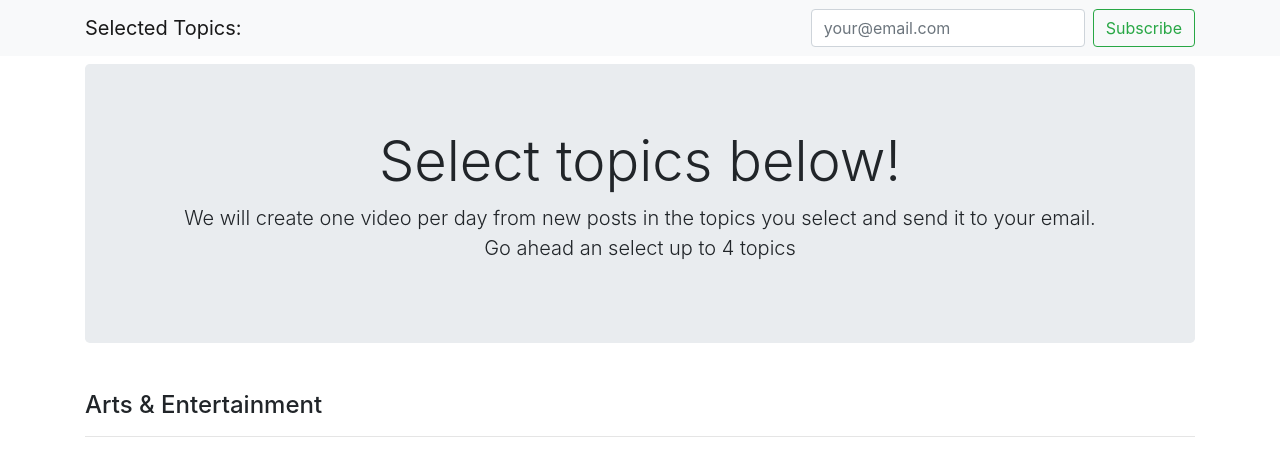
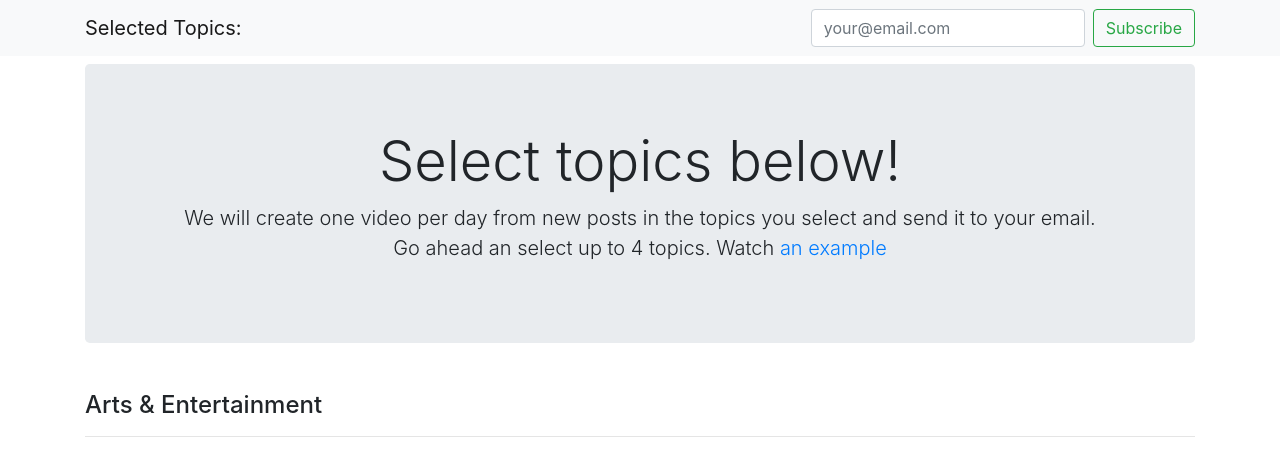
Before and after one commit to jonathanmv/medium-to-youtube-lambda, a website: page website/index.html in a window 1280 px wide. Shown: the top 450 px of the page. Drawn offline with nearby package versions, Linux system fonts and the light colour scheme.

Commit message:
Add a demo video

```diff
--- a/website/index.html
+++ b/website/index.html
@@ -54,7 +54,7 @@
         <p class="lead">
           We will create one video per day from new posts in the topics you select and send it to your email.
           <br/>
-          Go ahead an select up to {{MAX_ALLOWED_TOPICS}} topics
+          Go ahead an select up to {{MAX_ALLOWED_TOPICS}} topics. Watch <a href="https://www.youtube.com/watch?v=YqcUZ1bgk1k" target="_blank">an example</a>
         </p>
       </div>
 
```
